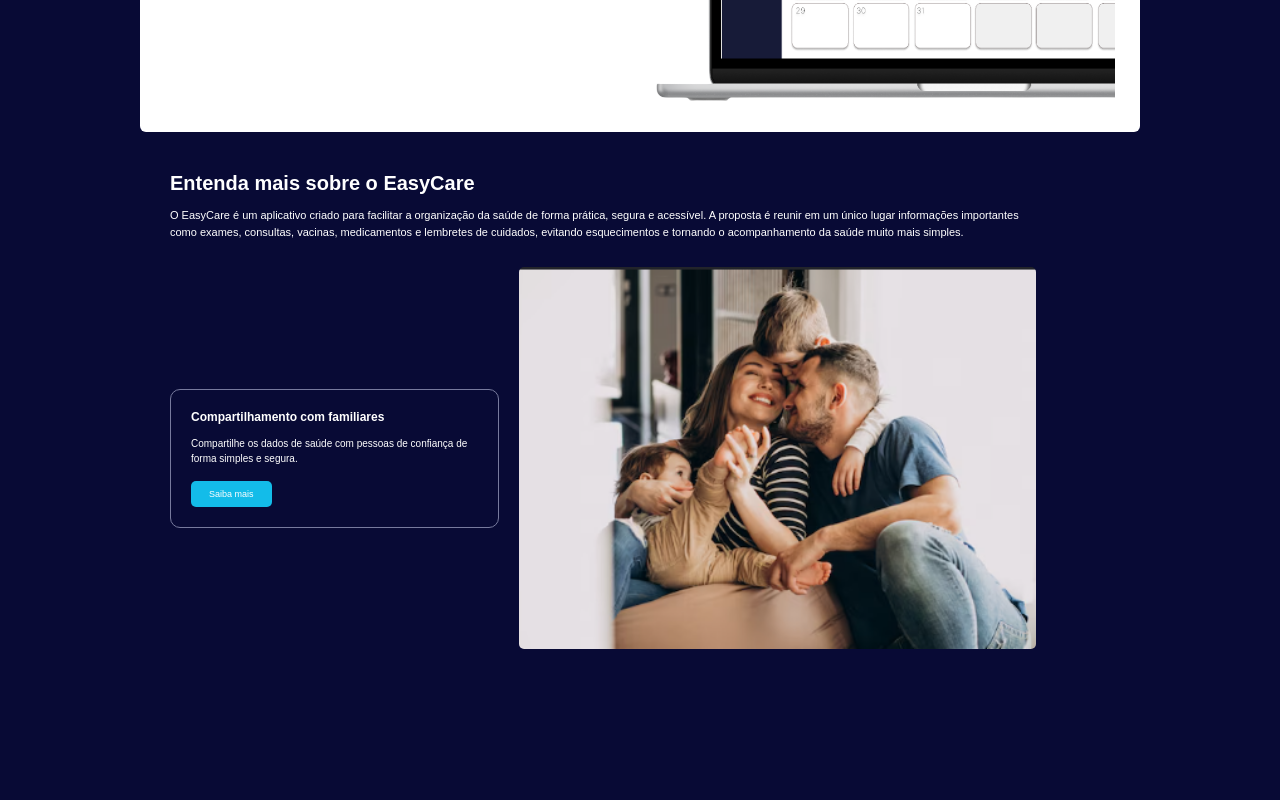
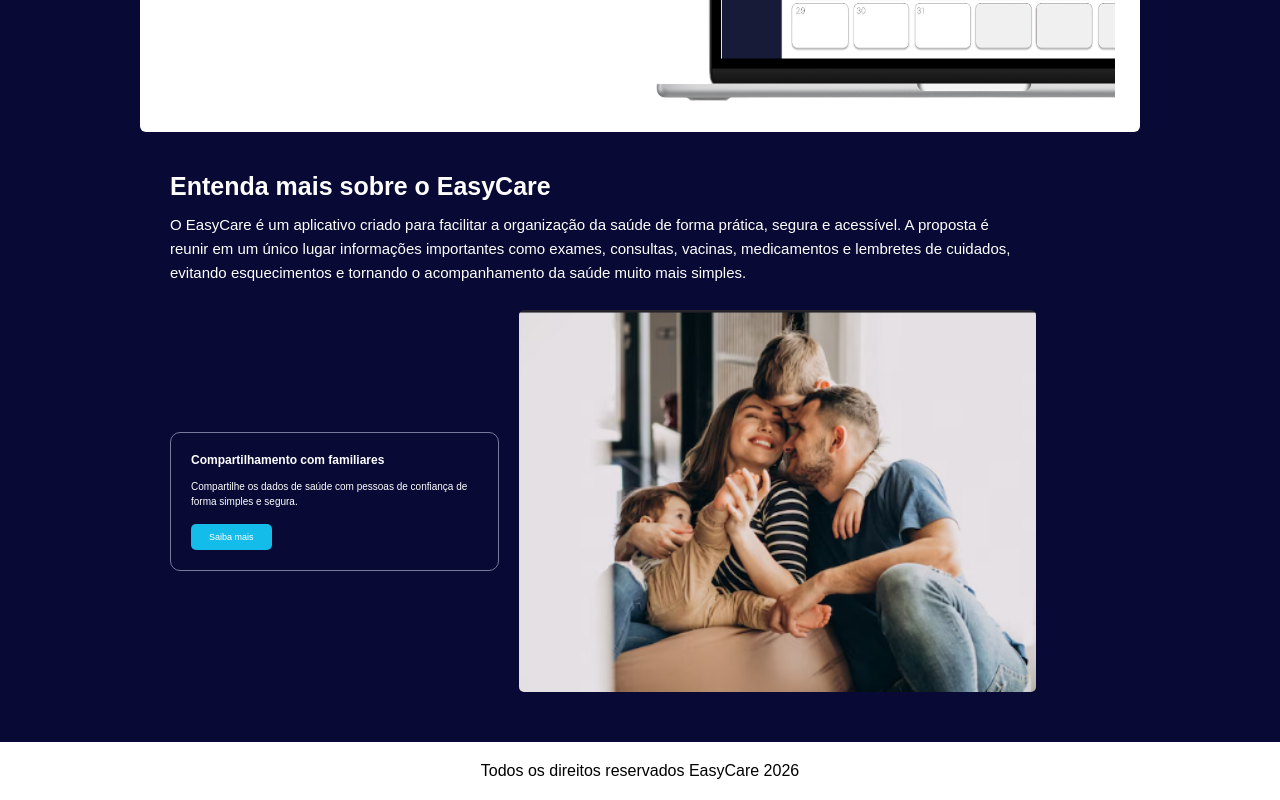
Before and after one commit to vinibrtl/API-EasyCare, a website: page frontend/index.html in a window 1280 px wide. Shown: the part 1029-1829 px from the top of the page. Before the commit the page ends 1728 px from the top, so only its background shows below. Drawn offline with Linux system fonts and the light colour scheme.

Commit message:
Mudanças nas telas index, signup e login. Mudança em seus respectivos styles também.

```diff
--- a/frontend/index.html
+++ b/frontend/index.html
@@ -28,7 +28,7 @@
 
     <section class="inicio">
         <div class="banner">
-            <h1>Bem Vindo ao Easy Care</h1>
+            <h1>Bem-Vindo ao Easy Care</h1>
 
             <p>
                 EasyCare: um aplicativo principal de diminuir a perda e o
@@ -116,5 +116,9 @@
             </div>
         </div>
     </section>
+
+    <footer>
+        <p>Todos os direitos reservados EasyCare 2026</p>
+    </footer>
 </body>
 </html>
--- a/frontend/style-index.css
+++ b/frontend/style-index.css
@@ -10,17 +10,13 @@ body {
     color: white;
 }
 
-
 header {
     height: 55px;
     background-color: white;
-
     display: flex;
     align-items: center;
     justify-content: space-between;
-
     padding: 0 30px;
-
     color: black;
 }
 
@@ -38,18 +34,15 @@ nav {
 nav a {
     text-decoration: none;
     color: black;
-    font-size: 10px;
+    font-size: 15px;
 }
 
 button {
     border: none;
     background-color: #13bce9;
     color: white;
-
     padding: 8px 18px;
-
     border-radius: 5px;
-
     cursor: pointer;
 }
 
@@ -58,21 +51,16 @@ nav span {
 }
 
 
-
 .inicio {
     padding: 30px;
 }
 
 .banner {
     background: linear-gradient(110deg, #3830bd, #566fe5);
-
     max-width: 1000px;
     height: 300px;
-
     margin: auto;
-
     padding: 35px;
-
     border-radius: 7px;
 
 }
@@ -90,7 +78,6 @@ nav span {
 
 .botoes {
     margin-top: 25px;
-
     display: flex;
     gap: 10px;
 }
@@ -99,15 +86,9 @@ nav span {
     background-color: #05072c;
 }
 
-
-
-
-
-
 .diferenciais {
     max-width: 1000px;
     margin: auto;
-
     padding: 10px 30px 40px;
 }
 
@@ -123,13 +104,9 @@ nav span {
 
 .card {
     border: 1px solid #777a9d;
-
     border-radius: 10px;
-
     padding: 18px;
-
     flex: 1;
-
     min-height: 150px;
 }
 
@@ -141,7 +118,6 @@ nav span {
 .card p {
     font-size: 15px;
     line-height: 1.5;
-
     margin-bottom: 15px;
 }
 
@@ -150,19 +126,13 @@ nav span {
     padding: 7px 13px;
 }
 
-/* ORGANIZAÇÃO */
-
 .organizacao {
     background-color: white;
     color: black;
-
     max-width: 1000px;
     margin: 0 auto 40px;
-
     border-radius: 6px;
-
     padding: 25px;
-
     display: flex;
     align-items: center;
     gap: 30px;
@@ -192,43 +162,34 @@ nav span {
 }
 
 
-/* SOBRE O EASYCARE */
-
 .familia {
     max-width: 1000px;
     margin: auto;
-
     padding: 0 30px 50px;
 }
 
 .familia h2 {
-    font-size: 20px;
+    font-size: 25px;
     margin-bottom: 12px;
 }
 
 .familia > p {
-    font-size: 11px;
+    font-size: 15px;
     line-height: 1.6;
-
     max-width: 850px;
-
     margin-bottom: 25px;
 }
 
 .familia-conteudo {
     display: flex;
     align-items: center;
-
     gap: 20px;
 }
 
 .familia-card {
     border: 1px solid #777a9d;
-
     border-radius: 10px;
-
     padding: 20px;
-
     width: 35%;
 }
 
@@ -240,7 +201,6 @@ nav span {
 .familia-card p {
     font-size: 10px;
     line-height: 1.5;
-
     margin-bottom: 15px;
 }
 
@@ -254,8 +214,14 @@ nav span {
 
 .familia-imagem img {
     width: 100%;
-
     border-radius: 5px;
-
     display: block;
 }
+
+footer {
+    font-family: Arial, Helvetica, sans-serif;
+    padding: 20px 20px 20px;
+    color: black;
+    background-color: white;
+    text-align: center;
+}
--- a/frontend/style-login.css
+++ b/frontend/style-login.css
@@ -34,7 +34,7 @@ nav {
 nav a {
     text-decoration: none;
     color: black;
-    font-size: 10px;
+    font-size: 15px;
 }
 
 nav span {
@@ -122,3 +122,11 @@ header button {
     width: 120px;
     height: 70px;
 }
+
+footer {
+    font-family: Arial, Helvetica, sans-serif;
+    padding: 20px 20px 20px;
+    color: black;
+    background-color: white;
+    text-align: center;
+}
--- a/frontend/style-signup.css
+++ b/frontend/style-signup.css
@@ -36,7 +36,7 @@ nav {
 nav a {
     text-decoration: none;
     color: black;
-    font-size: 10px;
+    font-size: 15px;
 }
 
 nav span {
@@ -128,3 +128,11 @@ header button {
     text-decoration: underline;
     margin-left: 2px;
 }
+
+footer {
+    font-family: Arial, Helvetica, sans-serif;
+    padding: 20px 20px 20px;
+    color: black;
+    background-color: white;
+    text-align: center;
+}
```
Also changed, not shown: frontend/login.html (+3 -0 lines), frontend/signup.html (+8 -22 lines).
